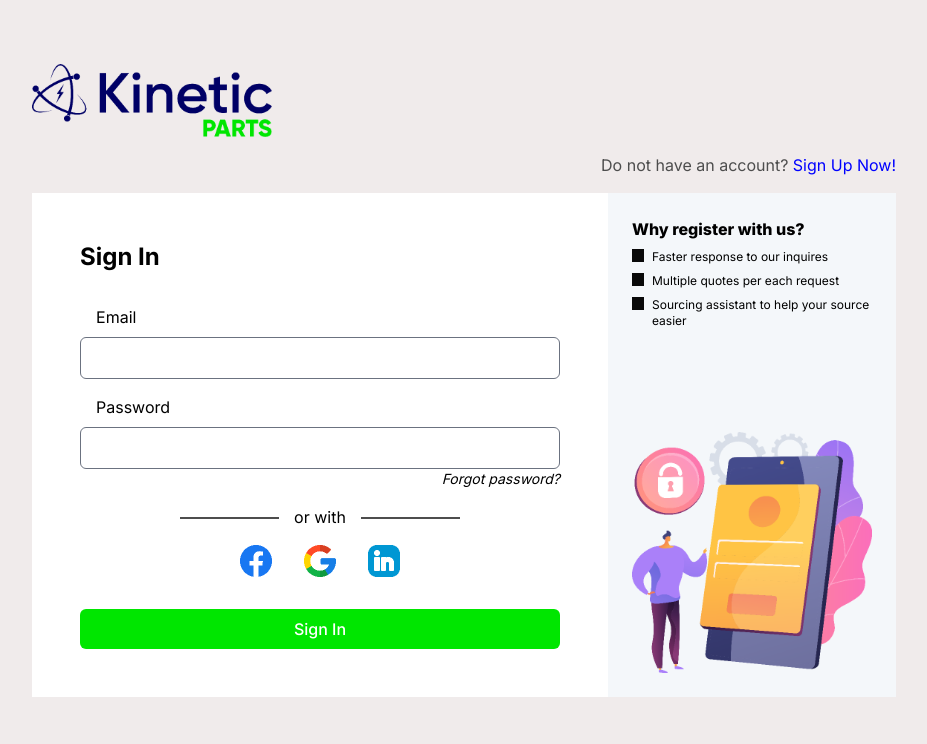
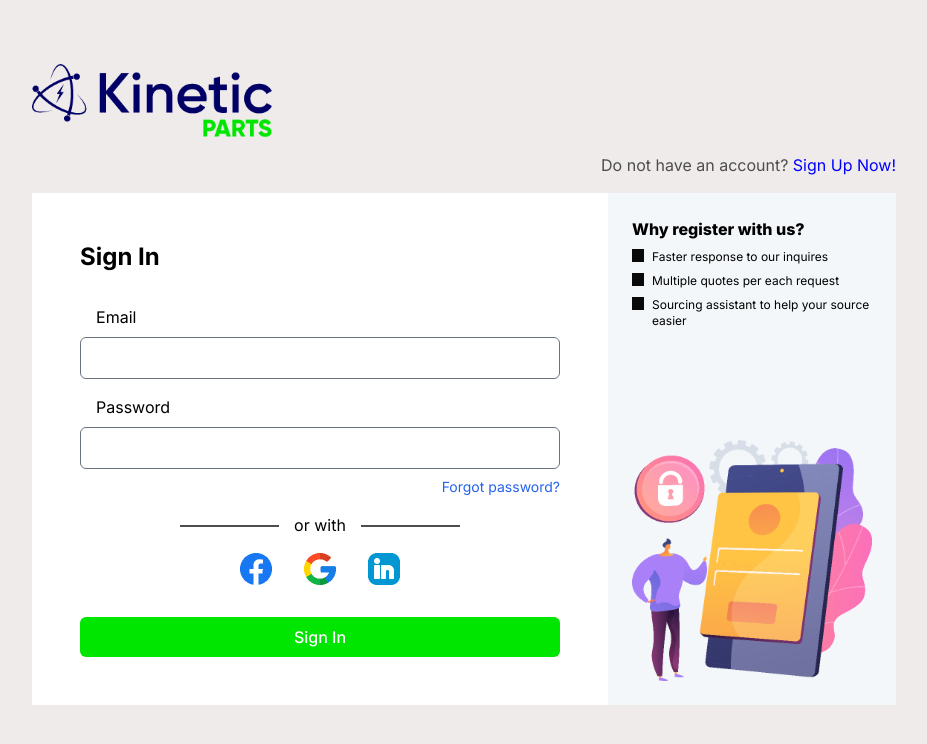
Before and after one commit to dolapoj/parts-demo, a Next.js app: page /login in a window 1280 px wide. Shown: the top 744 px of the page, without its empty margins (176-1103 px from the left). Built offline with nearby package versions, Linux system fonts and the light colour scheme.

Commit message:
...reset password implementation

```diff
--- a/app/(auth)/new-password/page.tsx
+++ b/app/(auth)/new-password/page.tsx
@@ -3,9 +3,6 @@
 import styles from "../login/login.module.scss";
 import Logo from "../../../images/kinetic-parts-logo.png";
 import ResetAnime from "../../../images/resetpwvector.png";
-
-import showPwgImg from "../../../images/eye.png";
-import hidePwgImg from "../../../images/hidden.png";
 
 import Image from "next/image";
 import Link from "next/link";
@@ -50,6 +47,7 @@
                     placeholder=""
                     autoComplete="off"
                     className="rounded-md"
+                    required
                   />
                   <div
                     className="absolute inset-y-0 right-0 flex items-center px-4 text-gray-600"
@@ -103,6 +101,7 @@
                     placeholder=""
                     autoComplete="off"
                     className="rounded-md"
+                    required
                   />
                   <div
                     className="absolute inset-y-0 right-0 flex items-center px-4 text-gray-600"
--- a/app/(auth)/reset-password/page.tsx
+++ b/app/(auth)/reset-password/page.tsx
@@ -1,11 +1,56 @@
-import React from "react";
+"use client";
+import React, { ChangeEvent, FormEvent, useState } from "react";
 import Image from "next/image";
 import Link from "next/link";
 import styles from "../login/login.module.scss";
 import Logo from "../../../images/kinetic-parts-logo.png";
 import ResetAnime from "../../../images/resetpwvector.png";
+import axios from "axios";
+import { useRouter } from "next/navigation";
 
 const ResetPassword = () => {
+  const router = useRouter()
+  const [formData, setFormData] = useState({
+    email: ""
+  });
+
+  const [activationLink, setActivationLink] = useState("")
+
+  const handleInputChange = (event: ChangeEvent<HTMLInputElement>) => {
+    const { name, value } = event.target;
+    setFormData({
+      ...formData,
+      [name]: value
+    })
+  };
+
+  const handleSubmit = async (event: FormEvent<HTMLFormElement>) => {
+    event.preventDefault();
+    const endpoint = "http://kineticparts.africa/auth/request-reset-email/"
+
+    try {
+      const response = await axios.post(
+        endpoint,
+        {
+          email: formData.email,
+        },
+        {
+          headers: {
+            "Content-Type": "application/json"
+          },
+        }
+      );
+      setActivationLink(response.data.activation_link)
+      console.log("Data successfully posted: ", response.data)
+      setFormData({
+        email: ""
+      })
+      router.push("/new-password")
+    } catch (error) {
+      console.error("Error posting data: " ,error)
+    }
+  }
+
   return (
     <main className={`${styles.login_container} min-h-screen`}>
       <div
@@ -34,24 +79,24 @@
               Enter the email address associated with your account and we'll
               send you a link to reset your password
             </p>
-            <form>
+            <form onSubmit={handleSubmit}>
               <div className="flex flex-col">
                 <label className="mt-6 text-left sm:ml-4">Email</label>
                 <input
                   type="text"
                   name="email"
                   placeholder=""
+                  onChange={handleInputChange}
                   autoComplete="off"
                   className="rounded-md"
+                  required
                 />
               </div>
-              <Link href="new-password">
-                <div className="flex justify-center mt-14">
-                  <button className="bgGreen text-white w-full p-2 rounded-md mb-4">
-                    Continue
-                  </button>
-                </div>
-              </Link>
+              <div className="flex justify-center mt-14">
+                <button className="bgGreen text-white w-full p-2 rounded-md mb-4">
+                  Continue
+                </button>
+              </div>
             </form>
           </div>
           <div
--- a/app/components/LoginCard.tsx
+++ b/app/components/LoginCard.tsx
@@ -6,10 +6,12 @@
 import toast from "react-hot-toast";
 
 import Link from "next/link";
+import { useRouter } from "next/navigation";
 
 type ErrorsType = { [key: string]: string };
 
 const LoginCard = () => {
+  const router = useRouter();
   //Set Form State
   const [formData, setFormData] = useState({
     email: "",
@@ -17,6 +19,7 @@
   });
 
   const [errors, setErrors] = useState<ErrorsType>({});
+  const [responseData, setResponseData] = useState(null);
 
   //Handle Input Chnage in Form Fields
   const handleInputChange = (event: ChangeEvent<HTMLInputElement>) => {
@@ -31,17 +34,17 @@
   const handleSubmit = async (event: FormEvent<HTMLFormElement>) => {
     event.preventDefault();
     const validationErrors: { [key: string]: string } = {};
-    if (!formData.email.trim()) {
-      validationErrors.email = "Email is required";
-    } else if (
-      !/^\w+([.-]?\w+)*@\w+([.-]?\w+)*(\.\w{2,})+$/.test(formData.email.trim())
-    ) {
-      validationErrors.email = "Email is not valid";
-    }
-    if (!formData.password.trim()) {
-      validationErrors.password = "Password is required";
-    }
-    setErrors(validationErrors);
+    // if (!formData.email.trim()) {
+    //   validationErrors.email = "Email is required";
+    // } else if (
+    //   !/^\w+([.-]?\w+)*@\w+([.-]?\w+)*(\.\w{2,})+$/.test(formData.email.trim())
+    // ) {
+    //   validationErrors.email = "Email is not valid";
+    // }
+    // if (!formData.password.trim()) {
+    //   validationErrors.password = "Password is required";
+    // }
+    // setErrors(validationErrors);
 
     //Make API call to the Login Endpoint
     const endpoint = "http://kineticparts.africa/auth/login/";
@@ -51,17 +54,37 @@
           endpoint,
           {
             email: formData.email,
-            password: formData.password
+            password: formData.password,
           },
           {
             headers: {
-              "Content-Type": "application/json"
-            }
+              "Content-Type": "application/json",
+            },
           }
-        )
+        );
+        // console.log('Data successfully posted: ', response.data)
+        if (response.status === 200) {
+          setResponseData(response.data);
+          router.push(
+            // pathname:
+            "/profile"
+            // query: { responseData: JSON.stringify(response.data) }
+          );
+        }
+        if (response.status === 400) {
+          toast.error("Invalid email or password.");
+          validationErrors.invalid =
+            "You have provided an invalid email or password. Please check and try again";
+            console.log(response.data.message)
+        }
       } catch (error) {
-        console.error("There is an error: " + error);
+        console.error("There is an error:", error);
       }
+
+      setFormData({
+        email: "",
+        password: "",
+      });
     }
   };
 
@@ -70,7 +93,7 @@
       <p style={{ fontWeight: "700" }} className="text-2xl font-semibold">
         Sign In
       </p>
-      <form>
+      <form onSubmit={handleSubmit}>
         <div className="flex flex-col">
           <label className="mt-8 text-left sm:ml-4">Email</label>
           <input
@@ -81,10 +104,8 @@
             autoComplete="email"
             onChange={handleInputChange}
             className="rounded-md"
+            required
           />
-          {errors.email && (
-            <p className="mt-2 text-xs text-red-400">{errors.email}</p>
-          )}
         </div>
         <div className="flex flex-col">
           <label className="mt-4 text-left sm:ml-4">Password</label>
@@ -95,16 +116,18 @@
             onChange={handleInputChange}
             autoComplete="off"
             className="rounded-md"
+            required
           />
+          {errors.password && (
+            <p className="mt-2 text-xs text-red-600">{errors.invalid}</p>
+          )}
         </div>
-        <Link href="/reset-password">
-          <p
-            style={{ textAlign: "right" }}
-            className="text-sm italic cursor-pointer"
-          >
-            Forgot password?
-          </p>
-        </Link>
+        <p
+          style={{ textAlign: "right" }}
+          className="text-sm mt-2 text-blue-600 cursor-pointer"
+        >
+          <Link href="/reset-password">Forgot password?</Link>
+        </p>
         <div className="strike mt-4">
           <span>or with</span>
         </div>
@@ -112,7 +135,7 @@
           <SocialIcons />
         </div>
         <button
-          type="button"
+          type="submit"
           className="button m-auto font-medium text-white w-full p-2"
         >
           Sign In
--- a/app/layout.tsx
+++ b/app/layout.tsx
@@ -1,22 +1,26 @@
-import './globals.scss'
-import type { Metadata } from 'next'
-import { Inter } from 'next/font/google'
+import "./globals.scss";
+import type { Metadata } from "next";
+import { Inter } from "next/font/google";
+import { Toaster } from "react-hot-toast";
 
-const inter = Inter({ subsets: ['latin'] })
+const inter = Inter({ subsets: ["latin"] });
 
 export const metadata: Metadata = {
-  title: 'Kinetic Parts',
-  description: 'Get your automobile parts',
-}
+  title: "Kinetic Parts",
+  description: "Get your automobile parts",
+};
 
 export default function RootLayout({
   children,
 }: {
-  children: React.ReactNode
+  children: React.ReactNode;
 }) {
   return (
     <html lang="en">
-      <body className={inter.className}>{children}</body>
+      <body className={inter.className}>
+        <Toaster position="top-center" />
+        {children}
+      </body>
     </html>
-  )
+  );
 }
--- /dev/null
+++ b/app/profile/page.tsx
@@ -0,0 +1,22 @@
+"use client"
+import React, { useEffect, useState } from "react";
+import { useRouter } from "next/router";
+
+const UserProfile = () => {
+  const [responseData, setResponseData] = useState(null);
+  // const router = useRouter();
+
+  // useEffect(() => {
+  //   if (router.query.responseData) {
+  //     setResponseData(JSON.parse(router.query.responseData as string));
+  //   }
+  // }, [router.query.responseData]);
+
+  return (
+    <div className="text-center text-2xl m-20">
+      <p>Welcome, </p>
+    </div>
+  );
+};
+
+export default UserProfile;
--- a/lib/registerSchema.ts
+++ b/lib/registerSchema.ts
@@ -19,5 +19,5 @@
             message: 'Password does not match',
       }),
       phone_number: z.string().min(1, 'Phone number is required'),
-      company_name: z.string().min(1, 'Company name  is required').optional()
+      company: z.string().min(1, 'Company name  is required').optional()
 }).strip();
```
Also changed, not shown: app/components/SignUpCard.tsx (+25 -15 lines).
